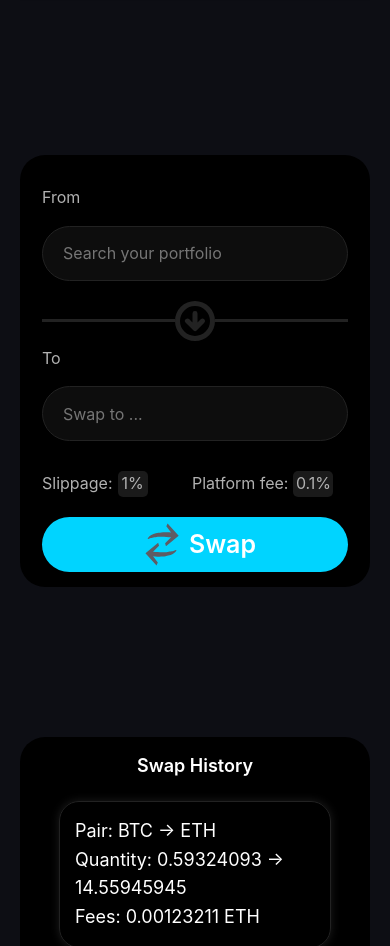
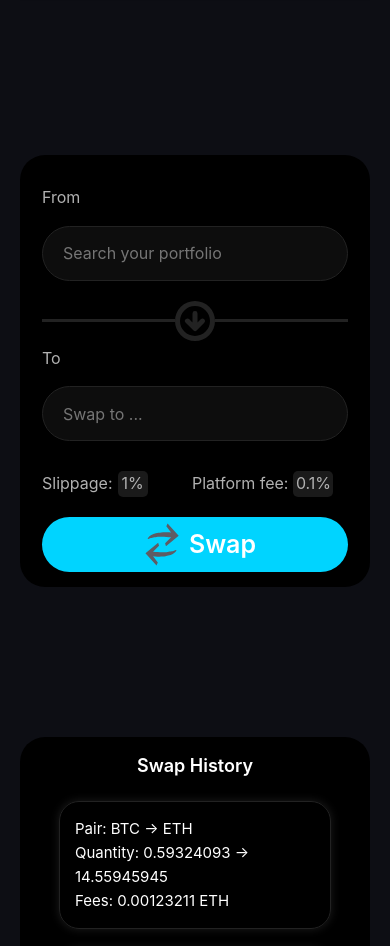
Before and after one commit to JeanElBeainy/TradingBitDotNet, a plain HTML site: page crypto/crypto.html in a window 390 px wide. Shown: the part 96-1042 px from the top of the page. Drawn offline with Linux system fonts and the light colour scheme.

Commit message:
Modify font for smaller screen sizes

```diff
--- a/crypto/crypto.css
+++ b/crypto/crypto.css
@@ -404,6 +404,11 @@ ul {
     font-weight: 600;
 }
 
+@media screen and (max-width: 500px) {
+    .swap__history {
+        font-size: 1.5rem;
+    }
+}
 
 /* --- FOOTER --- */
 .footer {
```
